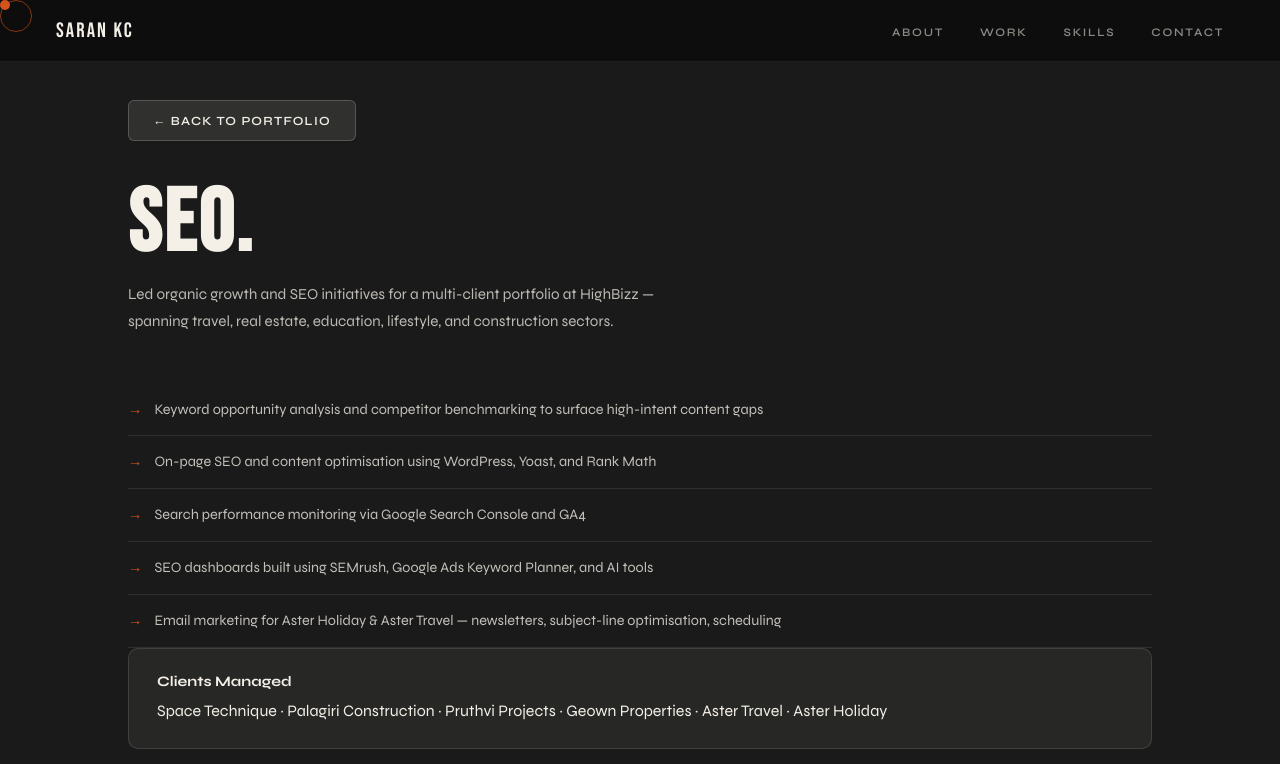
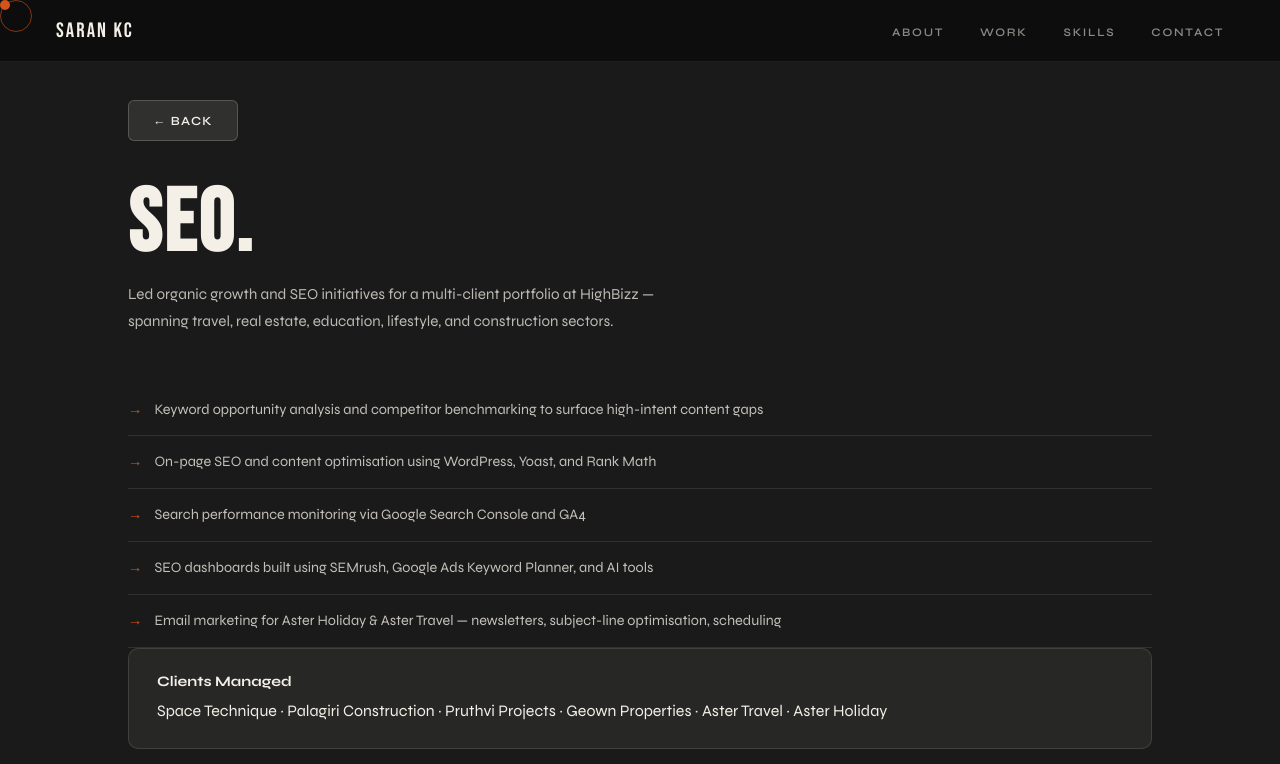
Before and after one commit to mahadevanpb/Saran-Portfolio, a plain HTML site: page seo.html in a window 1280 px wide. Shown: the top 764 px of the page. Drawn offline with Linux system fonts and the light colour scheme.

Commit message:
Update seo.html

```diff
--- a/seo.html
+++ b/seo.html
@@ -418,7 +418,7 @@
     </div>
 
     <div class="case-container">
-        <a href="index.html" class="back-btn">← Back to Portfolio</a>
+        <a href="index.html#my-work" class="back-btn">← Back</a>
 
         <h1 class="port-heading light">seo.</h1>
         <p class="port-intro light">Led organic growth and SEO initiatives for a multi-client portfolio at HighBizz —
```
